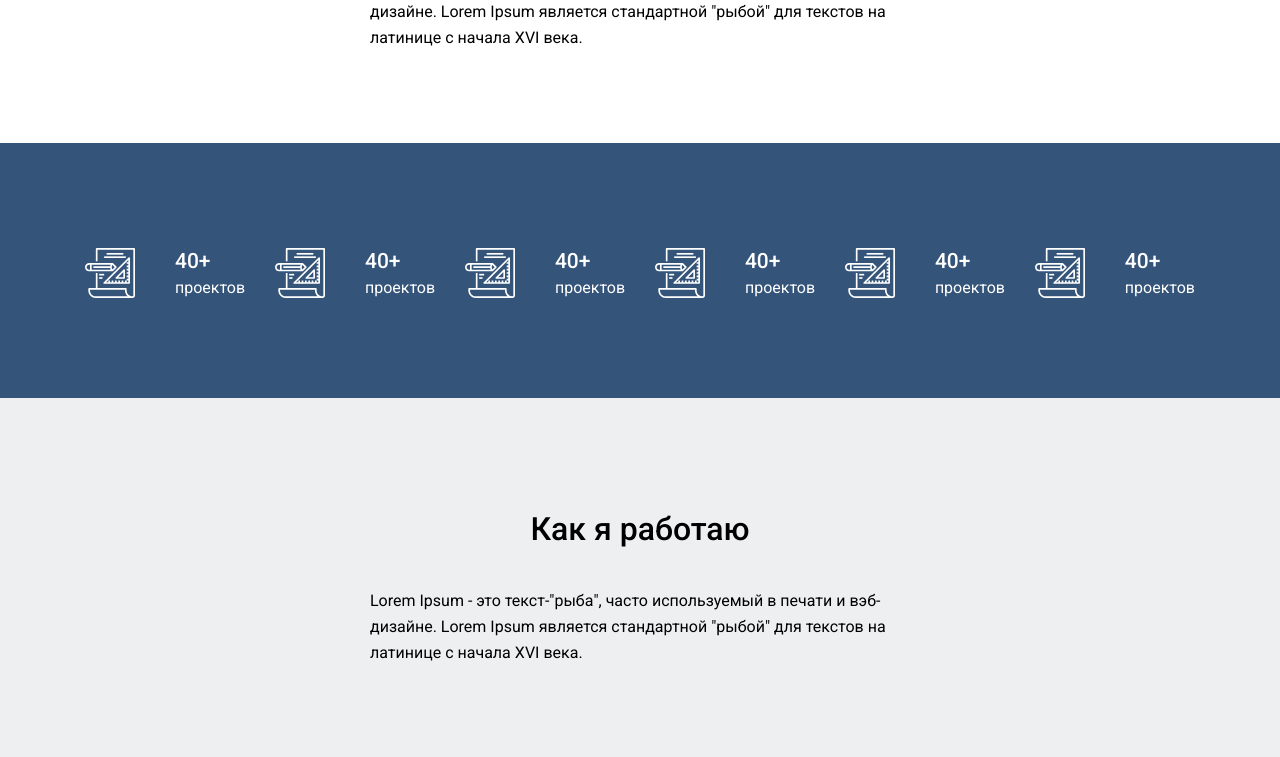
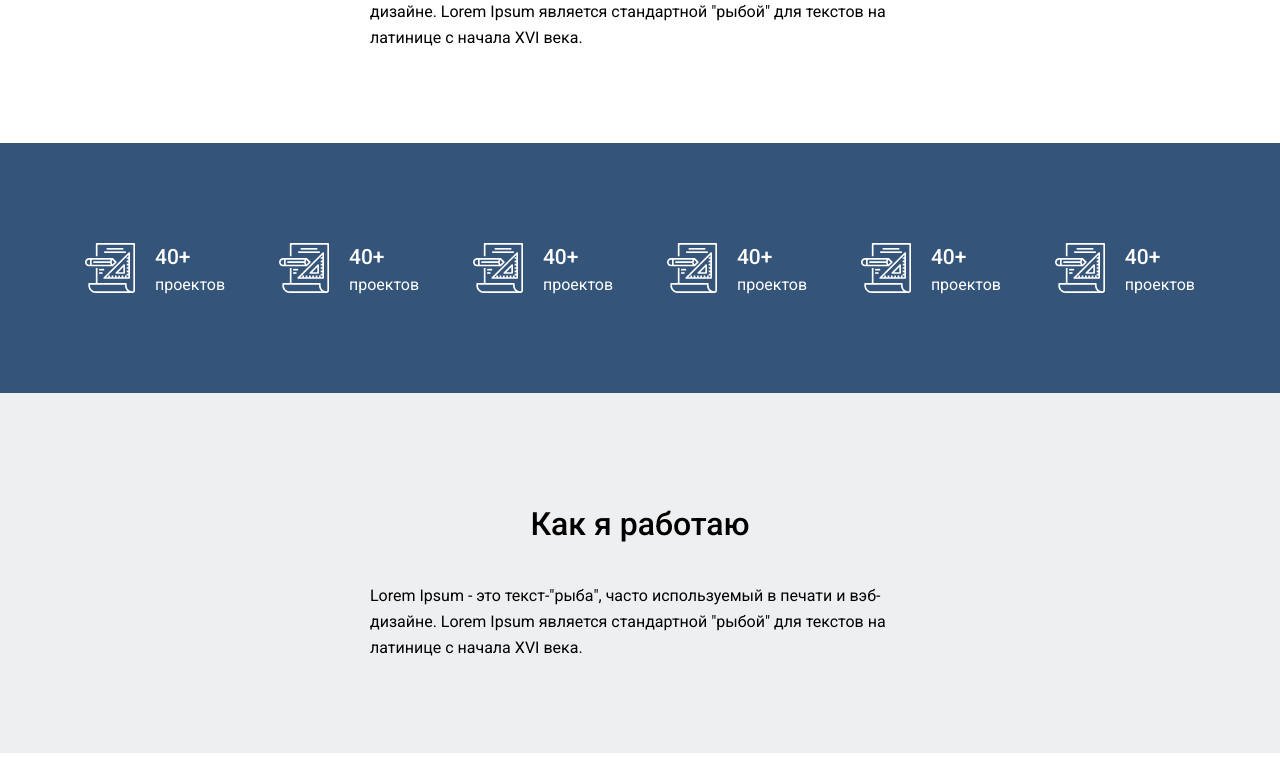
Before and after one commit to ZukerMaNN/lesson10, a web app: file index.html in a window 1280 px wide. Shown: the part 927-1684 px from the top of the page. Run offline with its HTML, style and script files only (its server is not run), Linux system fonts and the light colour scheme.

Commit message:
vier commit

```diff
--- a/css/style.css
+++ b/css/style.css
@@ -139,7 +139,7 @@ a {
 }
 
 .experience {
-  padding-top: 105px;
+  padding-top: 100px;
   padding-bottom: 92px;
   background-color: var(--color-primary);
   color: var(--color-white);
@@ -149,18 +149,18 @@ a {
   display: flex;
   justify-content: space-between;
   flex-wrap: wrap;
-  gap: var(--gap);
+  gap: var(--gap-lg);
 }
 
 .experience-item {
   display: flex;
-  gap: var(--gap-lg);
+  gap: var(--gap);
 }
 
 .experience-item__number {
-  font-size: 1.312em;
+  font-size: 1.3125rem;
   font-weight: 500;
-  line-height: 1.3em;
+  line-height: 1.4;
 }
 
 .experience-item__image {
```
